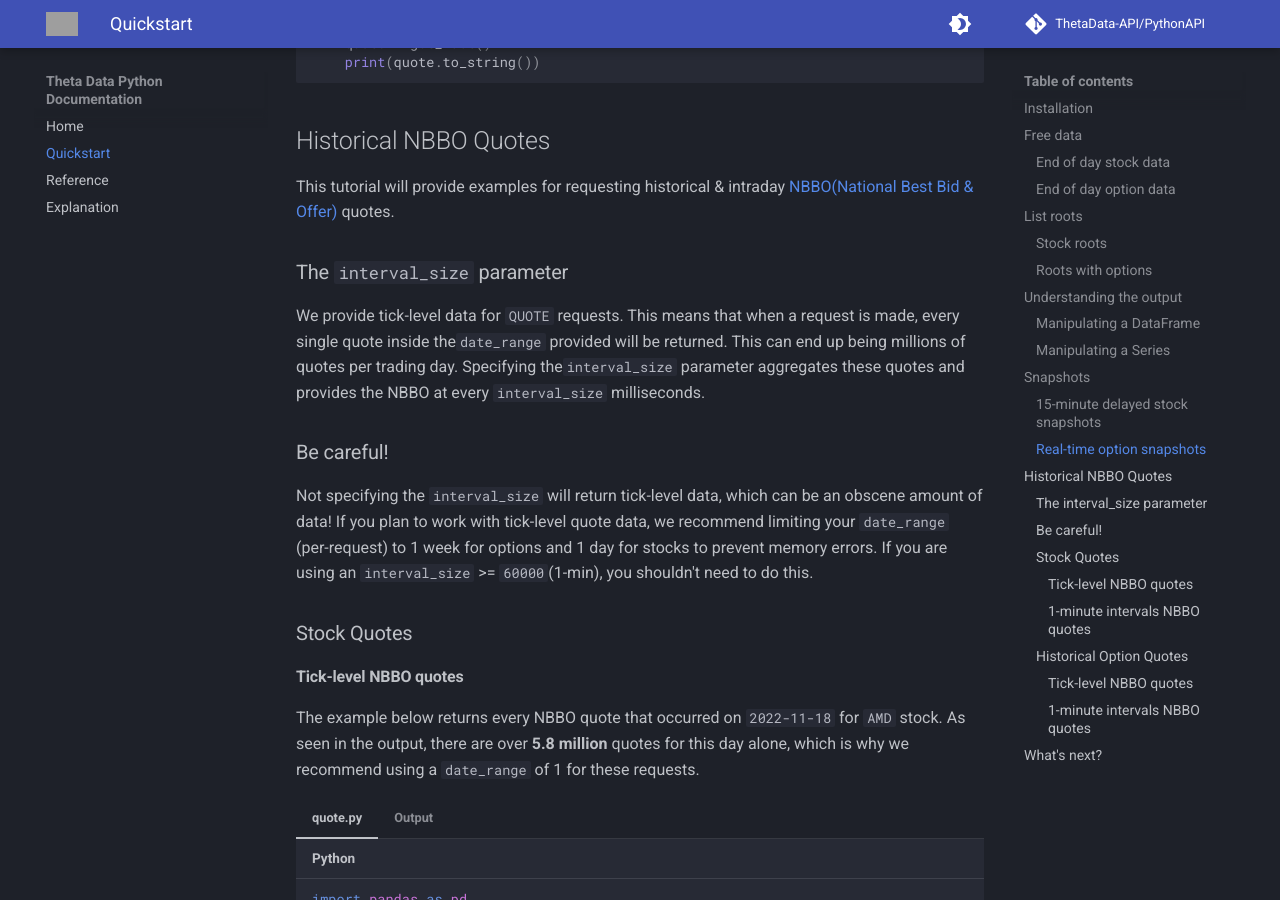
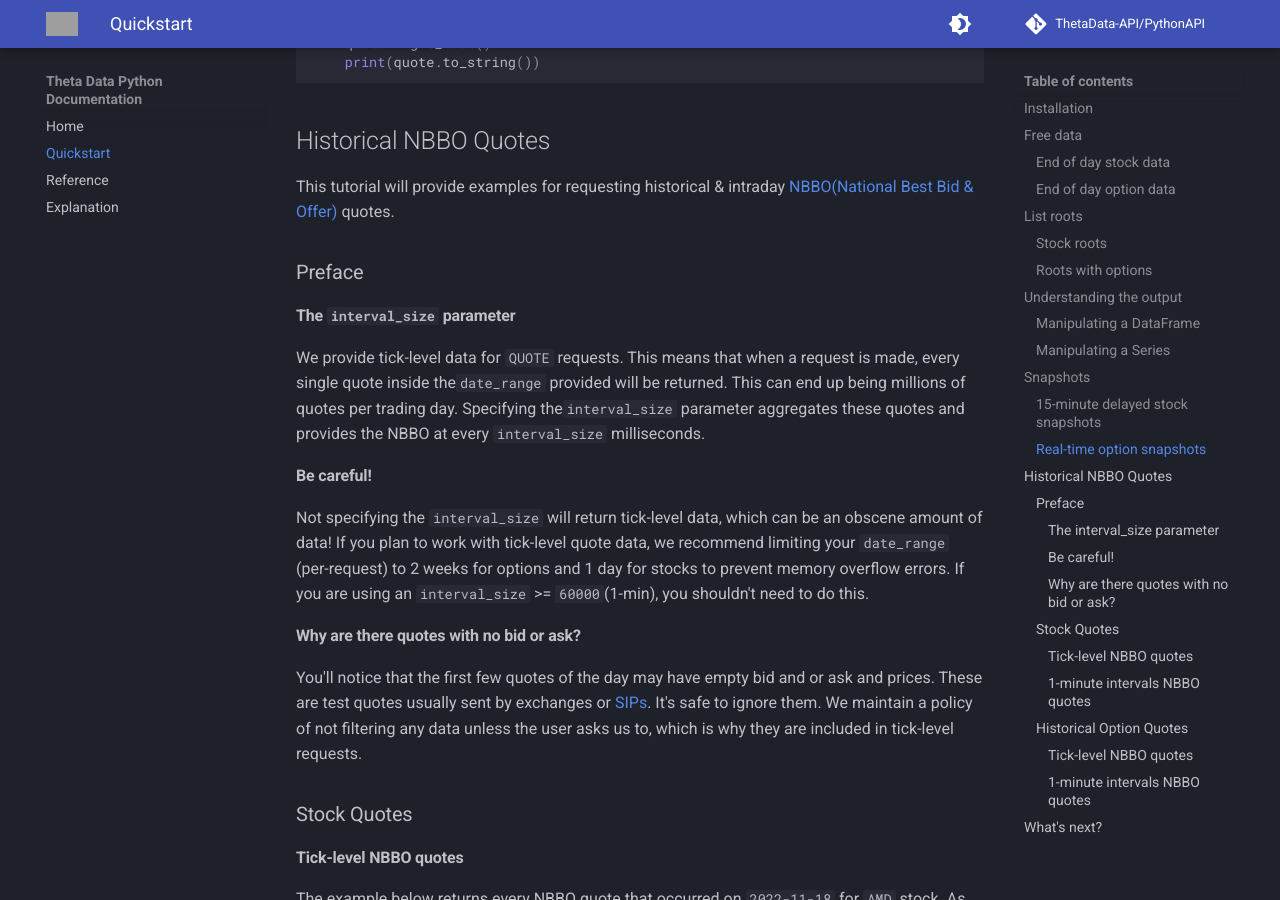
Before and after one commit to ThetaData-API/thetadata-python, an MkDocs documentation site: the page built from docs/tutorials.md, in a window 1280 px wide and 900 px high, scrolled down 6566 px. Built offline with MkDocs 1.6.1 and Material for MkDocs 9.7.7, drawn with Linux system fonts in a browser that asks for light colours; comment, search, counter and statistics services are not loaded; some of the changed text lies outside the part shown; grey boxes are pictures that could not be loaded.

Commit message:
Major doc improvements:
- Tutorials.md
- client.py

```diff
--- a/docs/tutorials.md
+++ b/docs/tutorials.md
@@ -242,20 +242,30 @@ This tutorial will provide examples for requesting historical & intraday
 [NBBO(National Best Bid & Offer)](https://www.investopedia.com/terms/n/nbbo.asp)
 quotes.
 
-### The `interval_size` parameter
+### Preface
+
+#### The `interval_size` parameter
 
 We provide tick-level data for `QUOTE` requests. This means that when a request is made,
 every single quote inside the`date_range` provided will be returned. This can end up being
 millions of quotes per trading day. Specifying the`interval_size` parameter aggregates these
 quotes and provides the NBBO at every `interval_size` milliseconds.
 
-### Be careful!
+#### Be careful!
 
 Not specifying the `interval_size` will return tick-level data, which can be an obscene
 amount of data! If you plan to work with tick-level quote data, we recommend limiting
-your `date_range` (per-request) to 1 week for options and 1 day for stocks to prevent
-memory errors. If you are using an `interval_size` >= `60000`(1-min), you shouldn't
-need to do this.
+your `date_range` (per-request) to 2 weeks for options and 1 day for stocks to prevent
+memory overflow errors. If you are using an `interval_size` >= `60000`(1-min),
+you shouldn't need to do this.
+
+#### Why are there quotes with no bid or ask?
+
+You'll notice that the first few quotes of the day may have empty bid and or ask and prices.
+These are test quotes usually sent by exchanges or
+[SIPs](https://www.investopedia.com/terms/n/national-market-system-plan.asp). It's safe
+to ignore them. We maintain a policy of not filtering any data unless the user asks us to,
+which is why they are included in tick-level requests.
 
 ### Stock Quotes
 
@@ -321,8 +331,8 @@ This significantly reduces output and improves latency.
 
 The example below returns every NBBO quote that occurred between `2022-11-14` and
 `2022-11-18` for the `$60 AMD CALL` that expires on `2022-12-16`. As seen in the
-output, there are almost **1 million** quotes for this day alone, which is why we
-recommend using a `date_range` of 5 days or less for these requests.
+output, there are almost **1 million** quotes for this week alone, which is why we
+recommend using a `date_range` of 2 weeks or fewer for tick-level option requests.
 
 === "quote.py"
 
```
